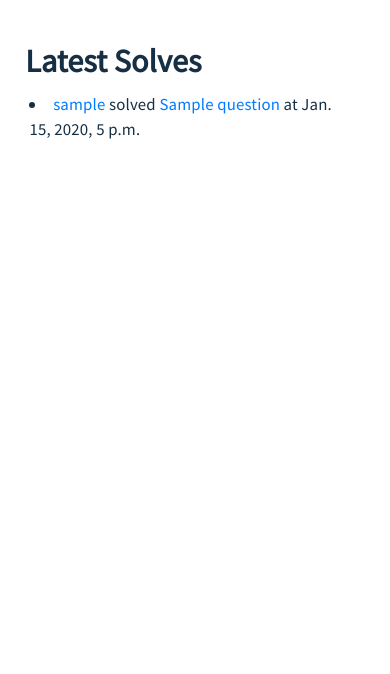
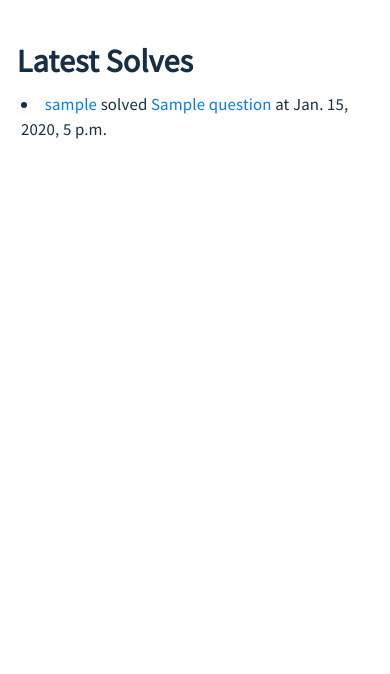
Before and after one commit to ramadistra/tarung-judge, a Django app: page /activity in a window 390 px wide. Shown: the part 40-714 px from the top of the page. Run offline with Django 3.2, Linux system fonts and the light colour scheme; tables that the repository leaves empty hold one stand-in row (values such as "Sample post"); some libraries are stand-ins or nearby versions.

Commit message:
adjusted margins for mobile

```diff
--- a/myjudge/static/default.css
+++ b/myjudge/static/default.css
@@ -4,9 +4,9 @@ li {
 
 .content {
 margin: 0 auto;
-max-width: 41.5em;
+max-width: 40em;
 margin-top: 2.5em;
-padding: 0.5% 2em 4em 1.5em;
+padding: 0.5% 1em 4em 1em;
 font-weight: 400;
 line-height: 1.5;
 letter-spacing: .01em;
@@ -28,7 +28,7 @@ min-height: 75%;
 }
 
 .nav-tabs {
-    padding: 0.5em 0.5em 0 0.5em;
+    padding: 0.5em 0.5em 0 0.75em;
     margin-bottom: 2em !important;
 }
 
--- a/onlinejudge/templates/onlinejudge/detail.html
+++ b/onlinejudge/templates/onlinejudge/detail.html
@@ -14,9 +14,8 @@
         <a class="nav-item nav-link active" id="nav-home-tab" data-toggle="tab" href="#nav-home" role="tab" aria-controls="nav-home" aria-expanded="true">Soal</a>
         <a class="nav-item nav-link" id="nav-profile-tab" data-toggle="tab" href="#nav-profile" role="tab" aria-controls="nav-profile">Submissions</a>
       </nav>
-      <div class="tab-content" id="nav-tabContent">
-        <div class="tab-pane show active" id="nav-home" role="tabpanel" aria-labelledby="nav-home-tab"
-         style= "padding: 0 0.75em;">
+      <div style="margin: 0 auto; max-width: 38.25rem;"class="tab-content" id="nav-tabContent">
+        <div class="tab-pane show active" id="nav-home" role="tabpanel" aria-labelledby="nav-home-tab">
             {% include "onlinejudge/soal.html" %}
         </div>
         <div class="tab-pane" id="nav-profile" role="tabpanel" aria-labelledby="nav-profile-tab">
--- a/onlinejudge/templates/onlinejudge/soal.html
+++ b/onlinejudge/templates/onlinejudge/soal.html
@@ -1,3 +1,4 @@
+<div style="margin-bottom: 0.5em;">
 <div class="description">
     {{ question.description|safe }}
     </div><br>
@@ -8,7 +9,8 @@
     Output #{{ forloop.counter }}
     <pre class="sample">{{ case.stdout }}</pre>
     </div>
-        {% endfor %}<br>
+    {% endfor %}
+</div>
 Answer:
 <form action={% url 'submit' question.slug %} method=post style="margin-top: 0.5em;">
     {% csrf_token %}
```
Also changed, not shown: onlinejudge/templates/onlinejudge/submissions.html (+5 -7 lines). Lines whose indentation alone changed are shown as unchanged.
